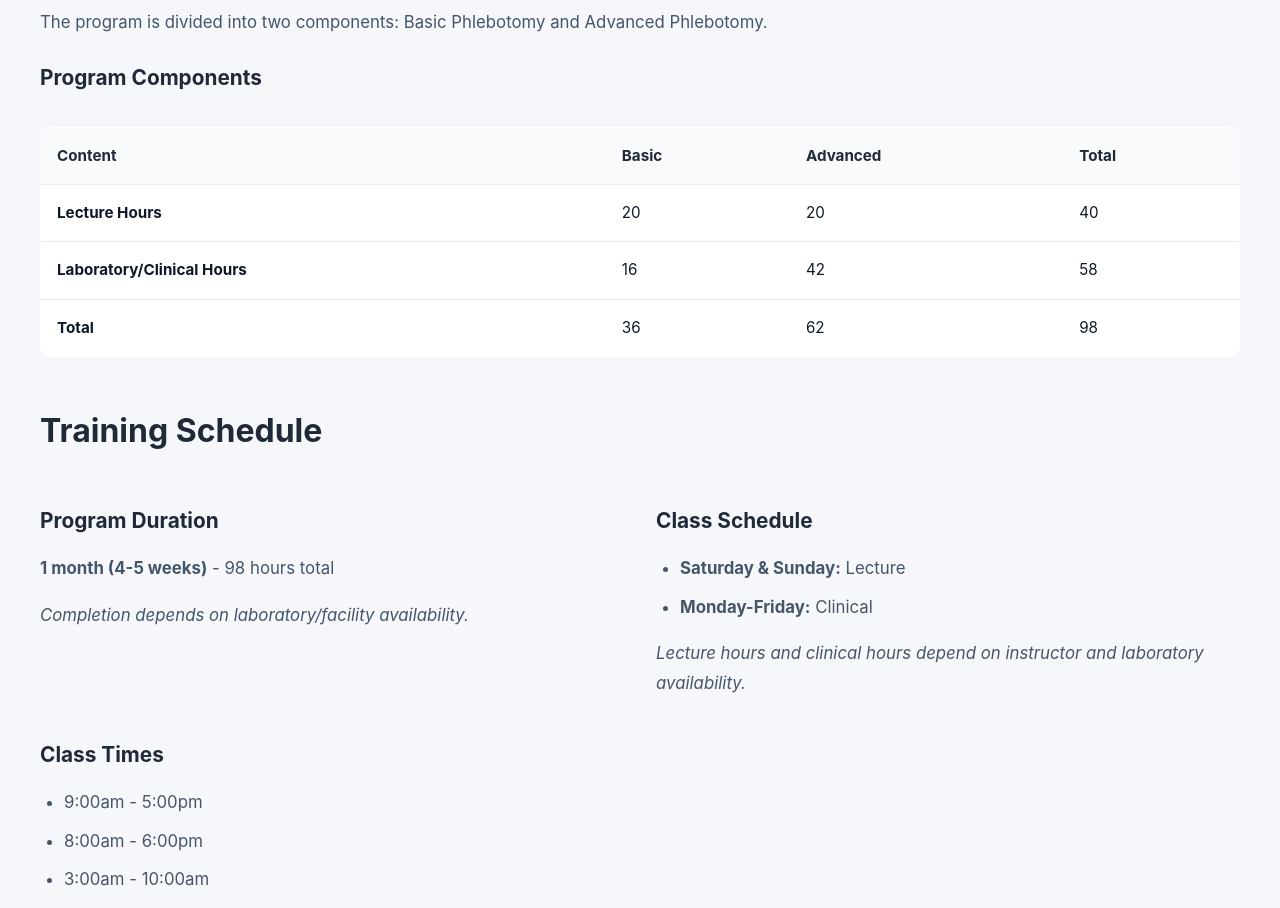
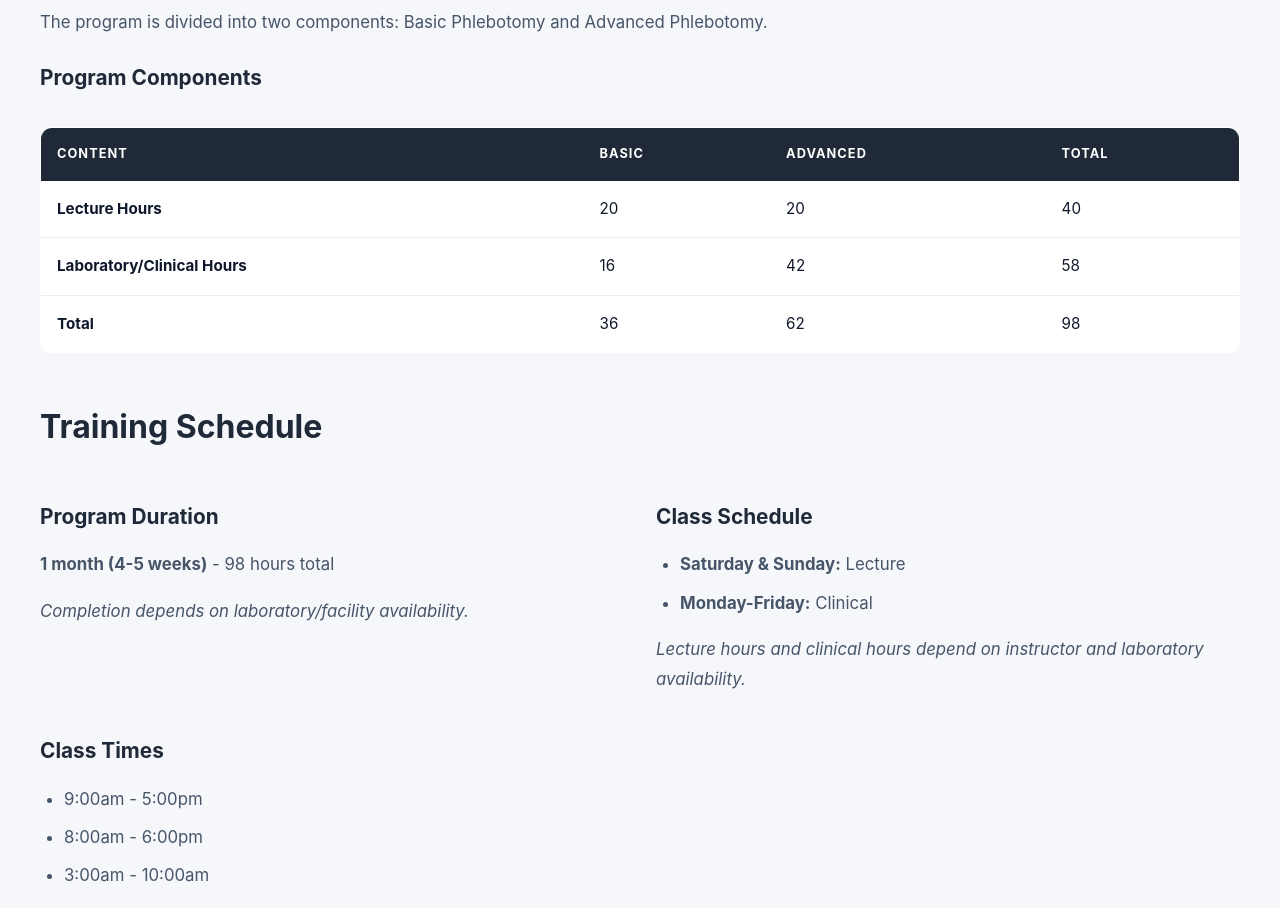
Before and after one commit to rotsen-gregorio/Allied_Medical, a website: page phlebotomy-technician.html in a window 1280 px wide. Shown: the part 1100-2008 px from the top of the page. Drawn offline with Linux system fonts and the light colour scheme; no server answers.

Commit message:
Fix phlebotomy table header to dark navy style

```diff
--- a/phlebotomy-technician.html
+++ b/phlebotomy-technician.html
@@ -290,9 +290,12 @@
       font-size: 0.95rem;
     }
     .table-wrapper th {
-      background: #f8fafc;
+      background: var(--surface-strong);
       font-weight: 700;
-      color: var(--surface-strong);
+      color: #ffffff;
+      font-size: 0.8rem;
+      letter-spacing: 0.08em;
+      text-transform: uppercase;
     }
     .table-wrapper tr:last-child td {
       border-bottom: none;
```
